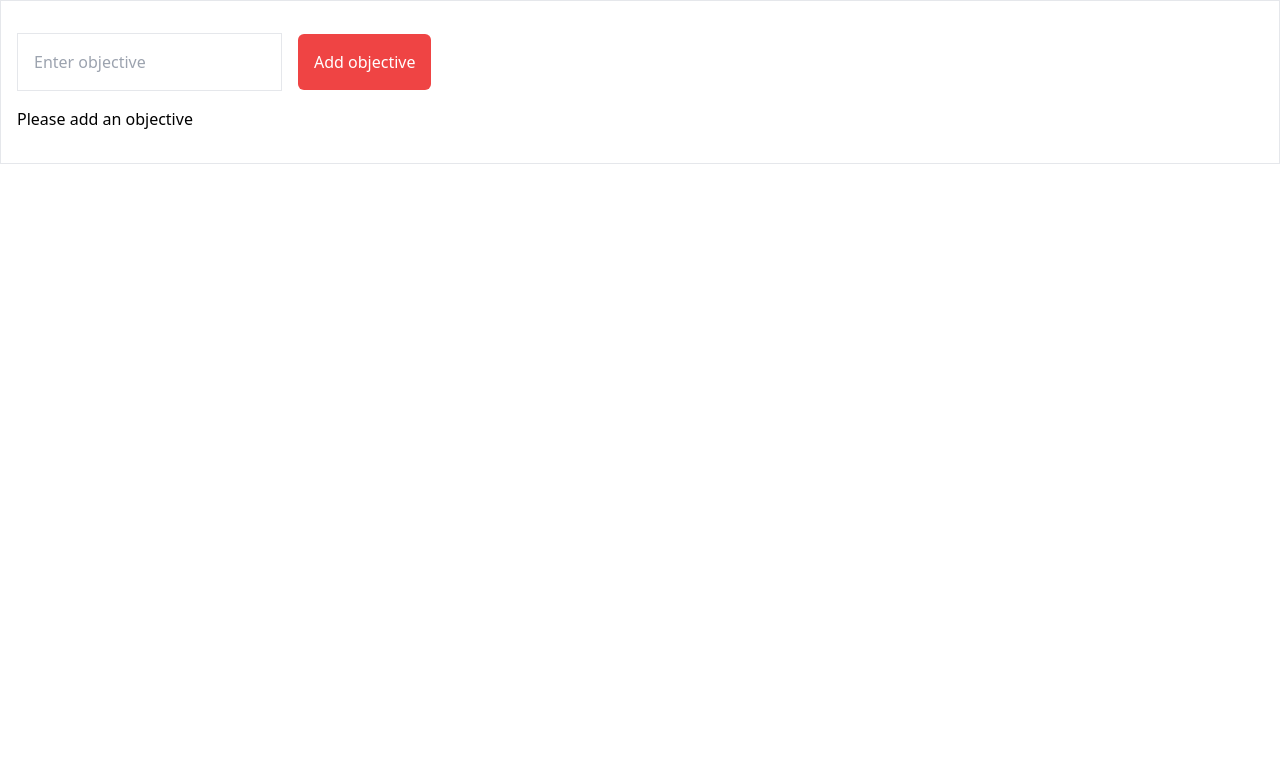
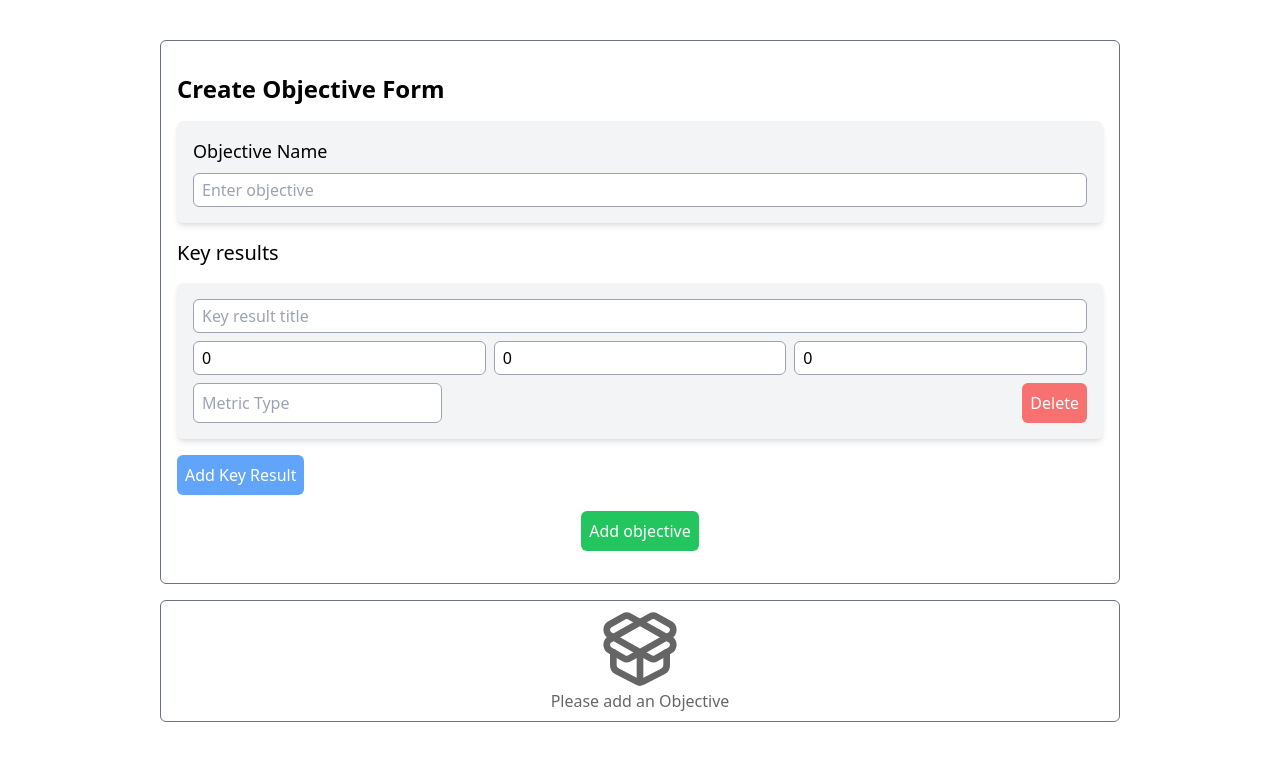
Before and after one commit to meetsoni1214/okr-react-app, a React (Vite) app: page / in a window 1280 px wide. Shown: the top 760 px of the page. Built offline with nearby package versions, Linux system fonts and the light colour scheme.

Commit message:
refactoring done by adding two new files

```diff
--- a/package.json
+++ b/package.json
@@ -10,6 +10,7 @@
     "preview": "vite preview"
   },
   "dependencies": {
+    "lucide-react": "^0.473.0",
     "react": "^18.3.1",
     "react-dom": "^18.3.1"
   },
--- a/src/App.tsx
+++ b/src/App.tsx
@@ -1,44 +1,16 @@
 import { useState } from "react";
+import { Objective } from "./types/OkrTypes";
+import OkrForm from "./OkrForm";
+import OkrDisplay from "./OkrDisplay";
 
 function App() {
-  const [objectives, setObjectives] = useState<string[]>([]);
-  const [newObjective, setNewObjective] = useState<string>("");
-
-  function addObjective() {
-    setObjectives([...objectives, newObjective]);
-    setNewObjective("");
-  }
+  const [objectives, setObjectives] = useState<Objective[]>([]);
 
   return (
-    <>
-      <div className="border px-4 py-8 space-y-4">
-        <div className="space-x-4">
-          <input
-            type="text"
-            className="border p-4"
-            value={newObjective }
-            placeholder="Enter objective"
-            onChange={(e) => {
-              setNewObjective(e.target.value);
-            }}
-          />
-
-          <button
-            className="bg-red-500 p-4 text-white rounded-md hover:bg-red-600"
-            onClick={addObjective}
-          >
-            Add objective
-          </button>
-        </div>
-        <div>
-          {objectives.length > 0 ? (
-            objectives.map((objective) => <p className="hover:text-xl">{objective}</p>)
-          ) : (
-            <span>Please add an objective</span>
-          )}
-        </div>
-      </div>
-    </>
+    <div className="mx-40 mt-10 mb-10">
+      <OkrForm objectives={objectives} setObjectives={setObjectives} />
+      <OkrDisplay objectives={objectives} />
+    </div>
   );
 }
 
--- /dev/null
+++ b/src/OkrDisplay.tsx
@@ -0,0 +1,36 @@
+import { Objective } from "./types/OkrTypes";
+import { PackageOpen } from "lucide-react";
+
+function OkrDisplay({ objectives }: { objectives: Objective[] }) {
+  return (
+    <div className="border rounded-md border-gray-500 px-4 py-2 mt-4">
+      {objectives.length > 0 ? (
+        objectives.map((obj, index) => (
+          <div key={index}>
+            <p className="text-xl font-semibold">{`${index + 1}. ${
+              obj.objective
+            }`}</p>
+            {obj.keyResults.map((keyResult, index) => {
+              return (
+                <ul key={index}>
+                  <li>Title: {keyResult.title}</li>
+                  <li>InitialValue: {keyResult.initialValue}</li>
+                  <li>CurrentValue: {keyResult.currentValue}</li>
+                  <li>TargetValue: {keyResult.targetValue}</li>
+                  <li>Metric: {keyResult.metric}</li>
+                </ul>
+              );
+            })}
+          </div>
+        ))
+      ) : (
+        <div className="flex flex-col items-center justify-center opacity-60 ">
+          <PackageOpen size={80} />
+          <span>Please add an Objective</span>
+        </div>
+      )}
+    </div>
+  );
+}
+
+export default OkrDisplay;
--- /dev/null
+++ b/src/OkrForm.tsx
@@ -0,0 +1,164 @@
+import { useState } from "react";
+import { KeyResultType, Objective } from "./types/OkrTypes";
+
+type OkrFormPropTypes = {
+  objectives: Objective[];
+  setObjectives: (objectives: Objective[]) => void;
+};
+
+export default function OkrForm({
+  objectives,
+  setObjectives,
+}: OkrFormPropTypes) {
+  const [newObjective, setNewObjective] = useState<string>("");
+  const [keyResults, setKeyResults] = useState<KeyResultType[]>([
+    {
+      title: "",
+      initialValue: 0,
+      currentValue: 0,
+      targetValue: 0,
+      metric: "",
+    },
+  ]);
+
+  function addObjective() {
+    setObjectives([...objectives, { objective: newObjective, keyResults }]);
+    console.log(objectives);
+    setNewObjective("");
+    setKeyResults([]);
+  }
+
+  function handleChange(name: string, index: number, value: string): void {
+    console.log(keyResults);
+    const krToBeUpdated = keyResults[index];
+
+    keyResults[index] = { ...krToBeUpdated, [name]: value };
+    setKeyResults([...keyResults]);
+  }
+
+  function addKeyResult() {
+    setKeyResults([
+      ...keyResults,
+      {
+        title: "",
+        initialValue: 0,
+        targetValue: 0,
+        currentValue: 0,
+        metric: "",
+      },
+    ]);
+  }
+
+  function deleteKeyResult(index: number) {
+    const updatedKeyResults = keyResults.filter((_, idx) => idx !== index);
+    setKeyResults(updatedKeyResults);
+  }
+
+  return (
+    <div className="border rounded-md border-gray-500 px-4 py-8 space-y-4">
+      <div className="gap-4 flex flex-col">
+        <p className="font-semibold text-2xl">Create Objective Form</p>
+        <div className="shadow-md bg-gray-100 p-4 rounded-md">
+          <label htmlFor="objective" className="text-lg">
+            Objective Name
+          </label>
+          <input
+            type="text"
+            id="objective"
+            className="border border-gray-400 mt-2 px-2 py-1 w-full focus:outline-none rounded-md focus:ring-2 focus:ring-blue-200"
+            value={newObjective}
+            name="objective"
+            placeholder="Enter objective"
+            onChange={(e) => {
+              setNewObjective(e.target.value);
+            }}
+          />
+        </div>
+
+        <div>
+          <p className="text-xl">Key results</p>
+          {keyResults.map((keyResult, index) => (
+            <div
+              key={index}
+              className=" bg-gray-100 shadow-md p-4 rounded-md flex flex-col gap-2 mt-4"
+            >
+              <input
+                type="text"
+                placeholder="Key result title"
+                value={keyResult.title}
+                name="title"
+                onChange={(e) =>
+                  handleChange(e.target.name, index, e.target.value)
+                }
+                className="border border-gray-400 px-2 py-1 focus:outline-none rounded-md focus:ring-2 focus:ring-blue-200"
+              />
+              <div className="flex gap-2">
+                <input
+                  type="number"
+                  placeholder="Intial Value"
+                  name="initialValue"
+                  value={keyResult.initialValue}
+                  onChange={(e) =>
+                    handleChange(e.target.name, index, e.target.value)
+                  }
+                  className="border border-gray-400 w-full px-2 py-1 focus:outline-none rounded-md focus:ring-2 focus:ring-blue-200"
+                />
+                <input
+                  type="number"
+                  placeholder="Current Value"
+                  value={keyResult.currentValue}
+                  name="currentValue"
+                  onChange={(e) =>
+                    handleChange(e.target.name, index, e.target.value)
+                  }
+                  className="border border-gray-400 px-2 py-1 w-full focus:outline-none rounded-md focus:ring-2 focus:ring-blue-200"
+                />
+                <input
+                  type="number"
+                  placeholder="Target Value"
+                  value={keyResult.targetValue}
+                  name="targetValue"
+                  onChange={(e) =>
+                    handleChange(e.target.name, index, e.target.value)
+                  }
+                  className="border border-gray-400 px-2 py-1 w-full focus:outline-none rounded-md focus:ring-2 focus:ring-blue-200"
+                />
+              </div>
+              <div className="flex justify-between">
+                <input
+                  type="text"
+                  placeholder="Metric Type"
+                  name="metric"
+                  value={keyResult.metric}
+                  onChange={(e) =>
+                    handleChange(e.target.name, index, e.target.value)
+                  }
+                  className="border border-gray-400 px-2 py-1 w-fit focus:outline-none rounded-md focus:ring-2 focus:ring-blue-200"
+                />
+                <button
+                  className="bg-red-400 p-2 self-center text-white rounded-md hover:bg-red-600"
+                  onClick={() => deleteKeyResult(index)}
+                >
+                  Delete
+                </button>
+              </div>
+            </div>
+          ))}
+
+          <button
+            className="bg-blue-400 mt-4 p-2 self-center text-white rounded-md hover:bg-blue-600"
+            onClick={addKeyResult}
+          >
+            Add Key Result
+          </button>
+        </div>
+        <button
+          className="bg-green-500 p-2 self-center text-white rounded-md hover:bg-green-600"
+          onClick={addObjective}
+        >
+          Add objective
+        </button>
+      </div>
+    </div>
+  );
+}
--- /dev/null
+++ b/src/types/OkrTypes.ts
@@ -0,0 +1,14 @@
+type KeyResultType = {
+  title: string;
+  initialValue: number;
+  currentValue: number;
+  targetValue: number;
+  metric: string;
+};
+
+type Objective = {
+  objective: string;
+  keyResults: KeyResultType[];
+};
+
+export { KeyResultType, Objective };
--- a/tsconfig.app.json
+++ b/tsconfig.app.json
@@ -10,7 +10,7 @@
     /* Bundler mode */
     "moduleResolution": "bundler",
     "allowImportingTsExtensions": true,
-    "isolatedModules": true,
+    "isolatedModules": false,
     "moduleDetection": "force",
     "noEmit": true,
     "jsx": "react-jsx",
```
Also changed, not shown: 1 other file (tests, documents, lock files or other folders).
